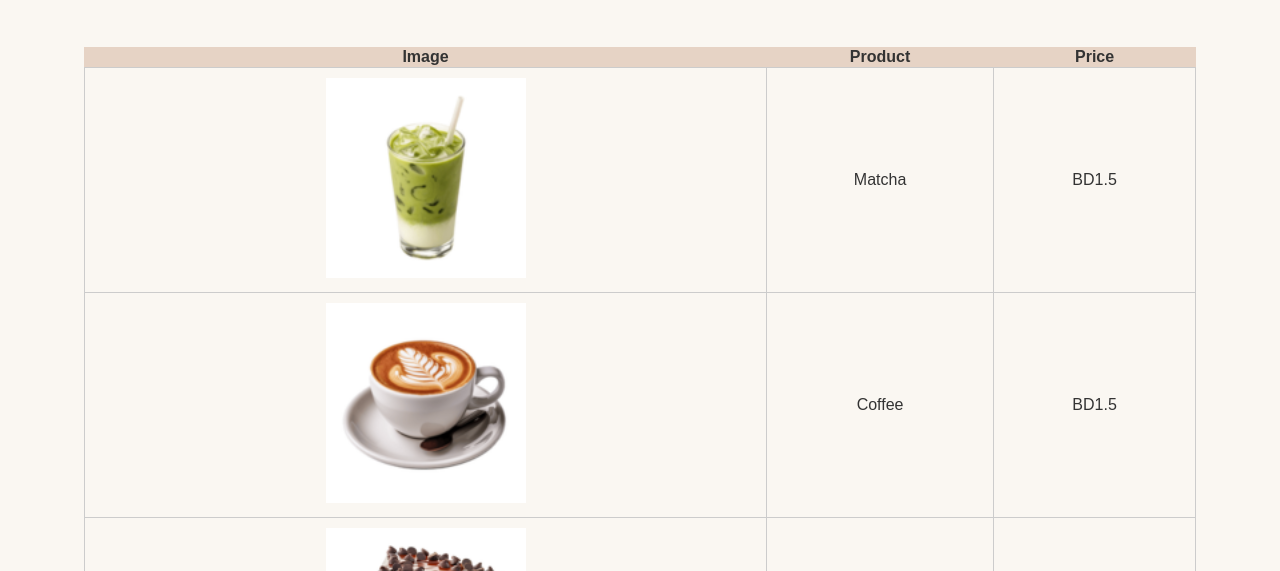
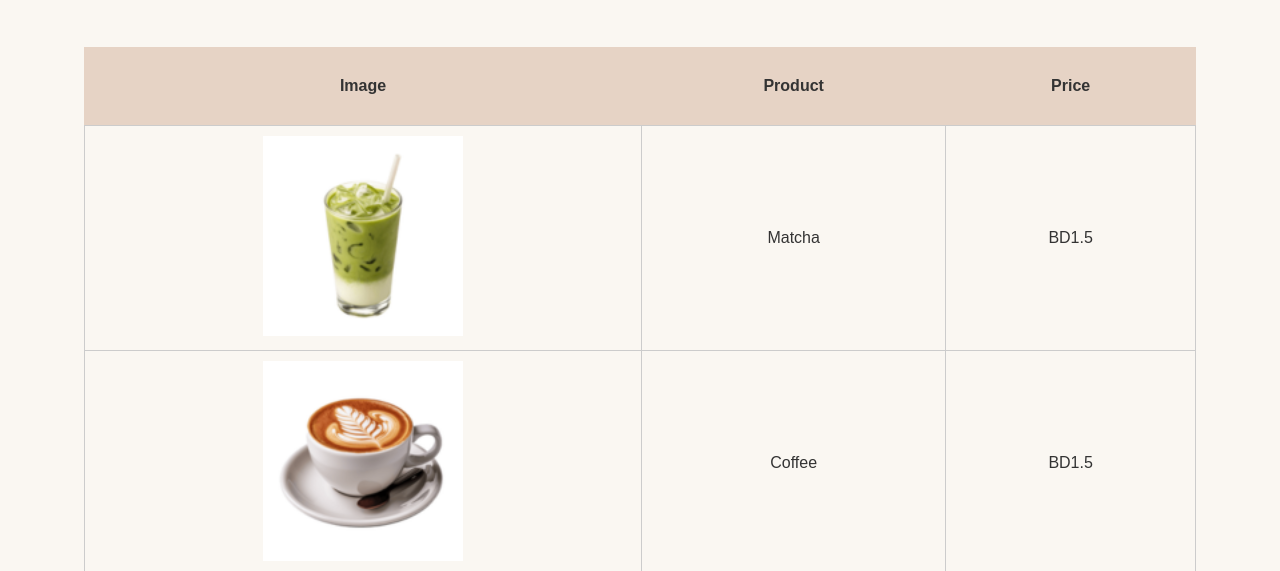
Before and after one commit to danishaeli/new-test, a plain HTML site: page menu.html in a window 1280 px wide. Shown: the part 229-800 px from the top of the page. Drawn offline with Linux system fonts and the light colour scheme.

Commit message:
Update style.css

```diff
--- a/style.css
+++ b/style.css
@@ -114,10 +114,12 @@ div{
 td {
   border: solid 1px #ccc;
   padding: 10px;
+  width: auto;
 }
 
 th{
   background:#e6d3c5;
+  padding: 30px;
 }
 .table img{
   object-fit:cover;
```
